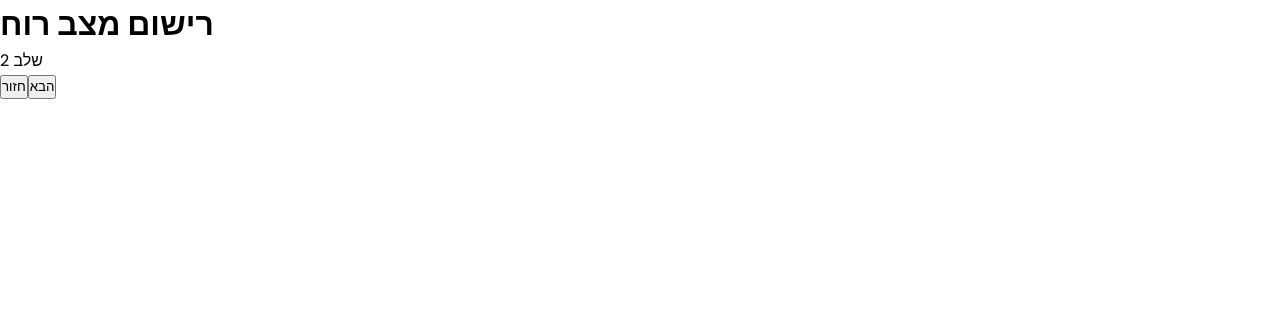
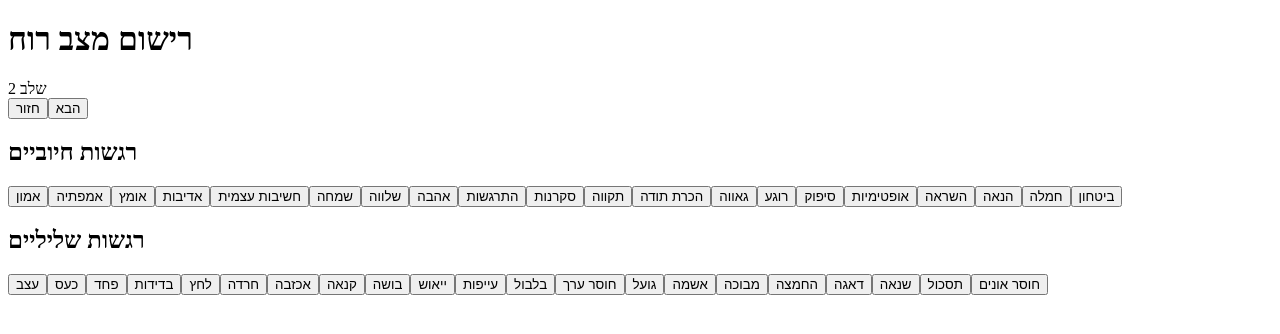
Before and after one commit to DavidPerelman/selfcarebalance-frontend, a Next.js app: page /app/log in a window 1280 px wide. Both pictures are taken after a click on the button "הבא". Shown: the top 334 px of the page. Built offline with nearby package versions, Linux system fonts and the light colour scheme.

Commit message:
feat: add step 2 for emotion selection with styled toggle buttons

```diff
--- a/src/components/MoodLogForm.tsx
+++ b/src/components/MoodLogForm.tsx
@@ -1,15 +1,71 @@
 import { useState } from "react";
 import Step1MoodScore from "./moodLog/Step1MoodScore";
+import Step2SelectEmotions from "./moodLog/Step2SelectEmotions";
+
+const positive_emotions = [
+  "אמון",
+  "אמפתיה",
+  "אומץ",
+  "אדיבות",
+  "חשיבות עצמית",
+  "שמחה",
+  "שלווה",
+  "אהבה",
+  "התרגשות",
+  "סקרנות",
+  "תקווה",
+  "הכרת תודה",
+  "גאווה",
+  "רוגע",
+  "סיפוק",
+  "אופטימיות",
+  "השראה",
+  "הנאה",
+  "חמלה",
+  "ביטחון",
+];
+
+const negative_motions = [
+  "עצב",
+  "כעס",
+  "פחד",
+  "בדידות",
+  "לחץ",
+  "חרדה",
+  "אכזבה",
+  "קנאה",
+  "בושה",
+  "ייאוש",
+  "עייפות",
+  "בלבול",
+  "חוסר ערך",
+  "גועל",
+  "אשמה",
+  "מבוכה",
+  "החמצה",
+  "דאגה",
+  "שנאה",
+  "תסכול",
+  "חוסר אונים",
+];
 
 export default function MoodLogForm() {
   const [currentStep, setCurrentStep] = useState(0);
   const [moodScore, setMoodScore] = useState(5);
+  const [selectedEmotions, setSelectedEmotions] = useState([""]);
 
   const steps = [
     <Step1MoodScore
       key={1}
       moodScore={moodScore}
       setMoodScore={setMoodScore}
+    />,
+    <Step2SelectEmotions
+      key={2}
+      selectedEmotions={selectedEmotions}
+      setSelectedEmotions={setSelectedEmotions}
+      positive_emotions={positive_emotions}
+      negative_motions={negative_motions}
     />,
   ];
 
--- a/src/components/moodLog/MoodSlider.css
+++ b/src/components/moodLog/MoodSlider.css
@@ -1,11 +1,3 @@
-@import url("https://fonts.googleapis.com/css?family=Poppins:400,500,600,700&display=swap");
-* {
-  margin: 0;
-  padding: 0;
-  box-sizing: border-box;
-  font-family: "Poppins", sans-serif;
-}
-
 .range {
   direction: ltr;
   height: 80px;
--- /dev/null
+++ b/src/components/moodLog/Step2SelectEmotions.tsx
@@ -0,0 +1,61 @@
+type Props = {
+  positive_emotions: string[];
+  negative_motions: string[];
+  selectedEmotions: string[];
+  setSelectedEmotions: (value: string[]) => void;
+};
+
+export default function Step2SelectEmotions({
+  positive_emotions,
+  negative_motions,
+  selectedEmotions,
+  setSelectedEmotions,
+}: Props) {
+  const toggleEmotion = (emotion: string) => {
+    if (selectedEmotions.includes(emotion)) {
+      setSelectedEmotions(selectedEmotions.filter((e) => e !== emotion));
+    } else {
+      setSelectedEmotions([...selectedEmotions, emotion]);
+    }
+
+    console.log(selectedEmotions);
+  };
+
+  return (
+    <div>
+      <h2 className="text-lg font-semibold mt-4 mb-2">רגשות חיוביים</h2>
+      <div className="flex flex-wrap gap-2">
+        {positive_emotions.map((emotion, i) => (
+          <button
+            key={i}
+            onClick={() => toggleEmotion(emotion)}
+            className={`px-3 py-1 m-1 border rounded-md cursor-pointer ${
+              selectedEmotions.includes(emotion)
+                ? "bg-indigo-500 text-white"
+                : "bg-gray-100 text-gray-700"
+            }`}
+          >
+            {emotion}
+          </button>
+        ))}
+      </div>
+
+      <h2 className="text-lg font-semibold mt-6 mb-2">רגשות שליליים</h2>
+      <div className="flex flex-wrap gap-2">
+        {negative_motions.map((emotion, i) => (
+          <button
+            key={i}
+            onClick={() => toggleEmotion(emotion)}
+            className={`px-3 py-1 m-1 border rounded-md cursor-pointer ${
+              selectedEmotions.includes(emotion)
+                ? "bg-indigo-500 text-white"
+                : "bg-gray-100 text-gray-700"
+            }`}
+          >
+            {emotion}
+          </button>
+        ))}
+      </div>
+    </div>
+  );
+}
```
Also changed, not shown: src/app/app/log/page.tsx (+0 -18 lines).
